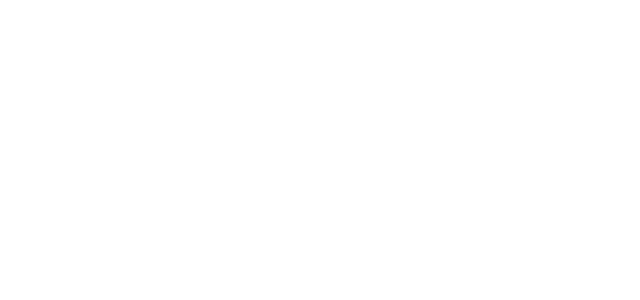
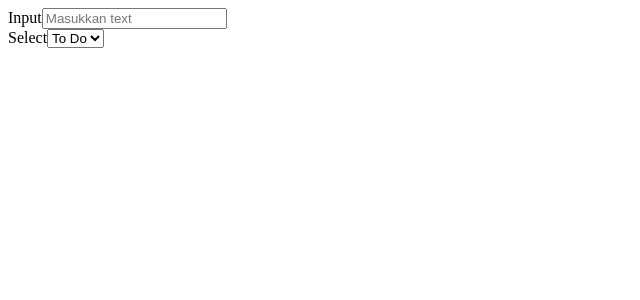
Before and after one commit to agengwibowoo/todo, a React (Create React App) app: page / in a window 1280 px wide. Shown: the top 300 px of the page, without its empty margins (0-640 px from the left). Built offline with nearby package versions, Linux system fonts and the light colour scheme.

Commit message:
Add input & select component

```diff
--- a/package.json
+++ b/package.json
@@ -6,8 +6,13 @@
     "@testing-library/jest-dom": "^5.11.8",
     "@testing-library/react": "^11.2.3",
     "@testing-library/user-event": "^12.6.0",
+    "bootstrap": "^4.5.3",
+    "final-form": "^4.20.1",
+    "prop-types": "^15.7.2",
     "react": "^17.0.1",
+    "react-bootstrap": "^1.4.3",
     "react-dom": "^17.0.1",
+    "react-final-form": "^6.5.2",
     "react-scripts": "4.0.1",
     "web-vitals": "^0.2.4"
   },
--- a/src/App.js
+++ b/src/App.js
@@ -1,6 +1,32 @@
-function App() {
+import { Form, Field } from 'react-final-form';
+import InputComponent from './components/form/InputComponent';
+import SelectComponent from './components/form/SelectComponent';
+
+const App = () => {
+  const onSubmit = () => {
+    console.log('submitted');
+  }
   return (
     <div className="App">
+      <Form onSubmit={onSubmit}>
+        {props => (
+          <>
+            <Field
+              name="input"
+              type="Text"
+              label="Input"
+              placeholder="Masukkan text"
+              component={InputComponent}
+            />
+            <Field
+              name="Select"
+              label="Select"
+              placeholder="Pilih"
+              component={SelectComponent}
+            />
+          </>
+        )}
+      </Form>
     </div>
   );
 }
--- /dev/null
+++ b/src/components/form/InputComponent.js
@@ -0,0 +1,36 @@
+import React from 'react';
+import Form from 'react-bootstrap/Form';
+import PropTypes from 'prop-types';
+
+const InputComponent = ({ label, type, placeholder, disabled, isError, errors }) => {
+    return (
+        <Form.Group>
+            <Form.Label>{label}</Form.Label>
+            <Form.Control
+                placeholder={placeholder}
+                disabled={disabled}
+            />
+            {isError &&
+                <Form.Control.Feedback type="invalid">
+                    {errors}
+                </Form.Control.Feedback>
+            }
+        </Form.Group>
+    )
+}
+
+InputComponent.propTypes = {
+    label: PropTypes.string.isRequired,
+    placeholder: PropTypes.string.isRequired,
+    disabled: PropTypes.bool,
+    isError: PropTypes.bool,
+    errors: PropTypes.string,
+}
+
+InputComponent.defaultProps = {
+    disabled: false,
+    isError: false,
+    errors: '',
+}
+
+export default InputComponent
--- /dev/null
+++ b/src/components/form/SelectComponent.js
@@ -0,0 +1,39 @@
+import React from 'react';
+import Form from 'react-bootstrap/Form';
+import PropTypes from 'prop-types';
+
+const SelectComponent = ({ label, placeholder, disabled, isError, errors }) => {
+    return (
+        <Form.Group>
+            <Form.Label>{label}</Form.Label>
+            <Form.Control
+                as="select"
+                placeholder={placeholder}
+                disabled={disabled}>
+                <option>To Do</option>
+                <option>Done</option>
+            </Form.Control>
+            {isError &&
+                <Form.Control.Feedback type="invalid">
+                    {errors}
+                </Form.Control.Feedback>
+            }
+        </Form.Group>
+    )
+}
+
+SelectComponent.propTypes = {
+    label: PropTypes.string.isRequired,
+    placeholder: PropTypes.string.isRequired,
+    disabled: PropTypes.bool,
+    isError: PropTypes.bool,
+    errors: PropTypes.string,
+}
+
+SelectComponent.defaultProps = {
+    disabled: false,
+    isError: false,
+    errors: '',
+}
+
+export default SelectComponent
```
Also changed, not shown: 2 other files (tests, documents, lock files or other folders).
